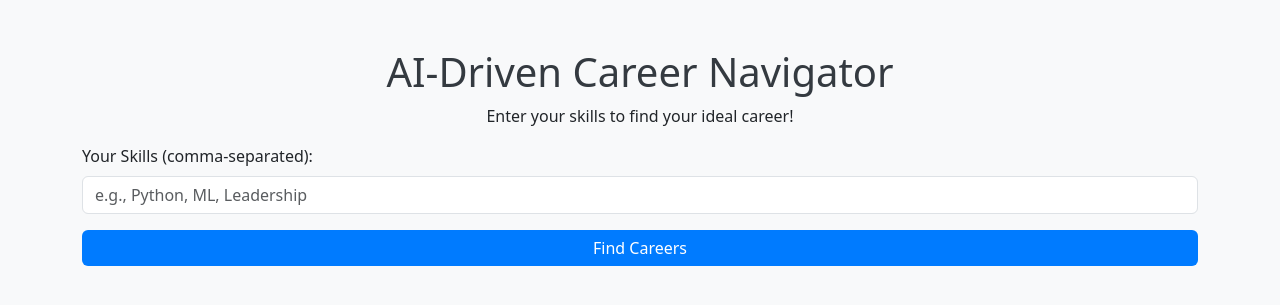
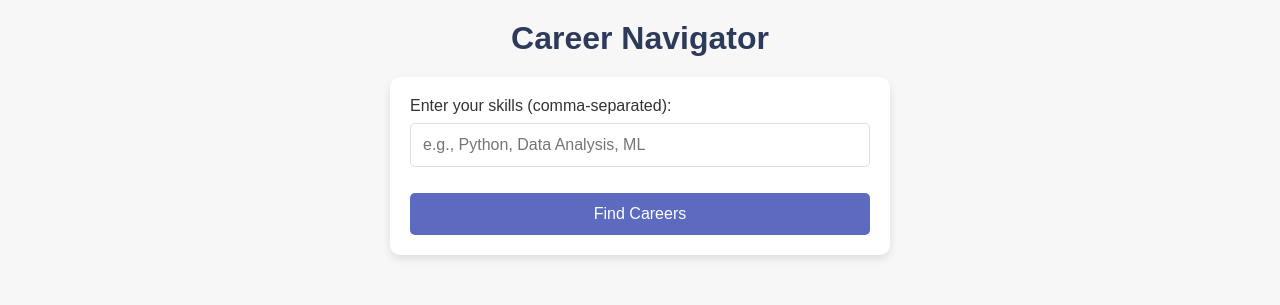
Before and after one commit to AKHAASH/Career-Navigator-using-AI, a Flask app: page / in a window 1280 px wide. Shown: the top 305 px of the page. Run offline with Flask 3, Linux system fonts and the light colour scheme.

Commit message:
enhanced with AI

```diff
--- a/app.py
+++ b/app.py
@@ -1,54 +1,52 @@
-from flask import Flask, request, render_template, redirect, url_for
 import pandas as pd
+from flask import Flask, render_template, request
+from sklearn.feature_extraction.text import TfidfVectorizer
+from sklearn.metrics.pairwise import cosine_similarity
 
+# Load dataset
+career_data = pd.read_csv('careers.csv')
+
+# Preprocess skills for model training
+career_data['skills_processed'] = career_data['skills'].apply(
+    lambda x: ' '.join(x.replace("'", "").split(" "))
+)
+
+# Initialize Flask app
 app = Flask(__name__)
 
-# Load career data
-career_data = pd.read_csv('careers.csv')
+# Train TF-IDF vectorizer
+vectorizer = TfidfVectorizer()
+tfidf_matrix = vectorizer.fit_transform(career_data['skills_processed'])
 
-# Function to recommend careers based on user skills
-def recommend_careers(user_skills):
-    # Convert user skills to lowercase and split by comma
-    user_skills_list = [skill.strip().lower() for skill in user_skills.split(",")]
+# Function to predict match percentage
+def predict_career_match(user_skills):
+    user_skills_processed = ' '.join(user_skills.replace("'", "").split(" "))
+    user_vector = vectorizer.transform([user_skills_processed])
+    similarity_scores = cosine_similarity(user_vector, tfidf_matrix)[0]
+
     recommendations = []
-
-    for _, row in career_data.iterrows():
-        # Extract required skills and clean them (split by ' ', remove single quotes)
-        required_skills = [skill.strip().replace("'", "").lower() for skill in row['skills'].split("' '")]
-
-        # Calculate match score based on overlapping skills
-        match_score = 0
-        for user_skill in user_skills_list:
-            if user_skill in required_skills:
-                match_score += 1
-
-        # Only recommend careers with at least one matching skill
-        if match_score > 0:
+    for i, score in enumerate(similarity_scores):
+        if score > 0:  # Only include careers with some match
             recommendations.append({
-                "career": row['career'],
-                "description": row['description'],
-                "match_score": round((match_score / len(required_skills)) * 100, 2)
+                "career": career_data.iloc[i]['career'],
+                "description": career_data.iloc[i]['description'],
+                "match_score": round(score * 100, 2)  # Convert to percentage
             })
 
-    # Sort recommendations by match score (highest first)
+    # Sort by match score (highest first)
     recommendations = sorted(recommendations, key=lambda x: x['match_score'], reverse=True)
     return recommendations
 
-# Home route
+# Flask Routes
 @app.route('/')
-def index():
-    print(career_data.head())
+def home():
     return render_template('index.html')
 
-# Route to handle recommendations
-@app.route('/recommend', methods=['POST'])
-def recommend():
-    user_skills = request.form.get('skills')
-    if not user_skills:
-        return render_template('index.html', error="Please enter your skills.")
-
-    recommendations = recommend_careers(user_skills)
-    return render_template('results.html', recommendations=recommendations, user_skills=user_skills)
+@app.route('/result', methods=['POST'])
+def result():
+    user_skills = request.form['skills']
+    recommendations = predict_career_match(user_skills)
+    return render_template('result.html', recommendations=recommendations)
 
 if __name__ == '__main__':
     app.run(debug=True)
--- a/static/style.css
+++ /dev/null
@@ -1,18 +0,0 @@
-body {
-    background-color: #f8f9fa;
-}
-
-h1 {
-    color: #343a40;
-}
-
-.list-group-item {
-    margin-bottom: 15px;
-    border-radius: 10px;
-    border: 1px solid #dee2e6;
-}
-
-.btn-primary {
-    background-color: #007bff;
-    border: none;
-}
--- /dev/null
+++ b/static/styles.css
@@ -0,0 +1,100 @@
+/* Reset some default styling */
+* {
+    margin: 0;
+    padding: 0;
+    box-sizing: border-box;
+}
+
+/* Body styling */
+body {
+    font-family: Arial, sans-serif;
+    background-color: #f7f7f7;
+    color: #333;
+    padding: 20px;
+}
+
+/* Header styling */
+h1 {
+    color: #2e3a59;
+    text-align: center;
+    margin-bottom: 20px;
+}
+
+/* Form container */
+form {
+    background-color: #ffffff;
+    padding: 20px;
+    border-radius: 10px;
+    box-shadow: 0 4px 8px rgba(0, 0, 0, 0.1);
+    max-width: 500px;
+    margin: 0 auto;
+}
+
+input[type="text"] {
+    width: 100%;
+    padding: 12px;
+    margin: 8px 0;
+    border: 1px solid #ddd;
+    border-radius: 5px;
+    font-size: 16px;
+}
+
+button {
+    width: 100%;
+    padding: 12px;
+    background-color: #5C6BC0;
+    color: white;
+    font-size: 16px;
+    border: none;
+    border-radius: 5px;
+    cursor: pointer;
+    transition: background-color 0.3s;
+}
+
+button:hover {
+    background-color: #3f51b5;
+}
+
+/* Results section */
+ul {
+    list-style-type: none;
+    padding: 0;
+}
+
+li {
+    background-color: #ffffff;
+    padding: 15px;
+    margin-bottom: 10px;
+    border-radius: 5px;
+    box-shadow: 0 2px 4px rgba(0, 0, 0, 0.1);
+}
+
+strong {
+    font-size: 18px;
+    color: #3f51b5;
+}
+
+a {
+    display: block;
+    text-align: center;
+    padding: 10px;
+    color: #5C6BC0;
+    text-decoration: none;
+    font-size: 16px;
+    margin-top: 20px;
+}
+
+a:hover {
+    color: #3f51b5;
+}
+
+/* For smaller screens */
+@media (max-width: 600px) {
+    form {
+        width: 90%;
+    }
+
+    button {
+        font-size: 14px;
+    }
+}
--- a/templates/index.html
+++ b/templates/index.html
@@ -4,23 +4,14 @@
     <meta charset="UTF-8">
     <meta name="viewport" content="width=device-width, initial-scale=1.0">
     <title>Career Navigator</title>
-    <link rel="stylesheet" href="https://cdn.jsdelivr.net/npm/bootstrap@5.3.0/dist/css/bootstrap.min.css">
-    <link rel="stylesheet" href="{{ url_for('static', filename='style.css') }}">
+    <link rel="stylesheet" href="{{ url_for('static', filename='styles.css') }}">
 </head>
 <body>
-    <div class="container mt-5">
-        <h1 class="text-center">AI-Driven Career Navigator</h1>
-        <p class="text-center">Enter your skills to find your ideal career!</p>
-        <form method="POST" action="{{ url_for('recommend') }}">
-            <div class="mb-3">
-                <label for="skills" class="form-label">Your Skills (comma-separated):</label>
-                <input type="text" class="form-control" id="skills" name="skills" placeholder="e.g., Python, ML, Leadership">
-            </div>
-            {% if error %}
-                <div class="alert alert-danger">{{ error }}</div>
-            {% endif %}
-            <button type="submit" class="btn btn-primary w-100">Find Careers</button>
-        </form>
-    </div>
+    <h1>Career Navigator</h1>
+    <form action="/result" method="post">
+        <label for="skills">Enter your skills (comma-separated):</label><br>
+        <input type="text" id="skills" name="skills" placeholder="e.g., Python, Data Analysis, ML"><br><br>
+        <button type="submit">Find Careers</button>
+    </form>
 </body>
 </html>
```
Also changed, not shown: templates/result.html (added, +25 -0 lines), templates/results.html (deleted, +0 -32 lines).
